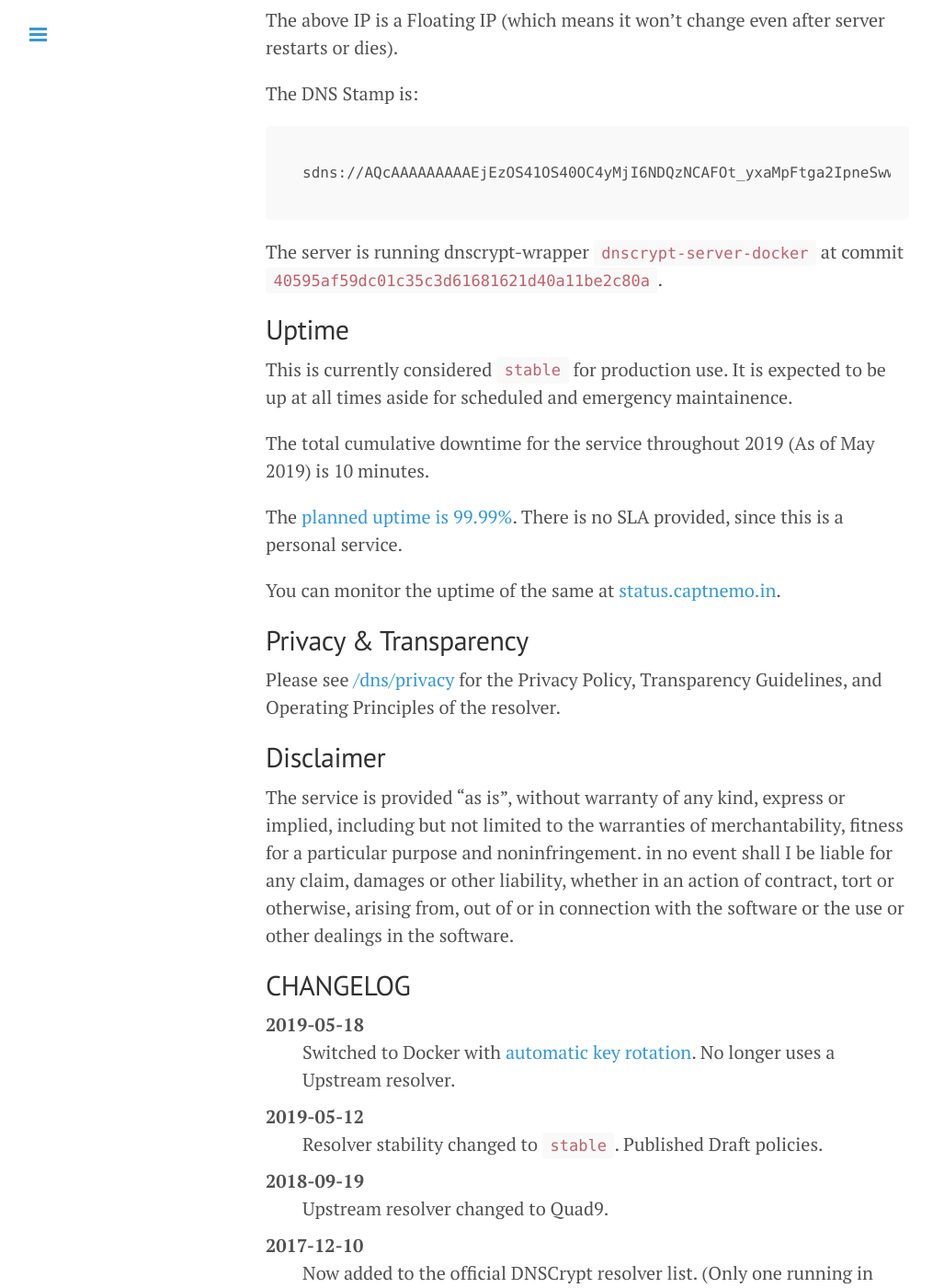
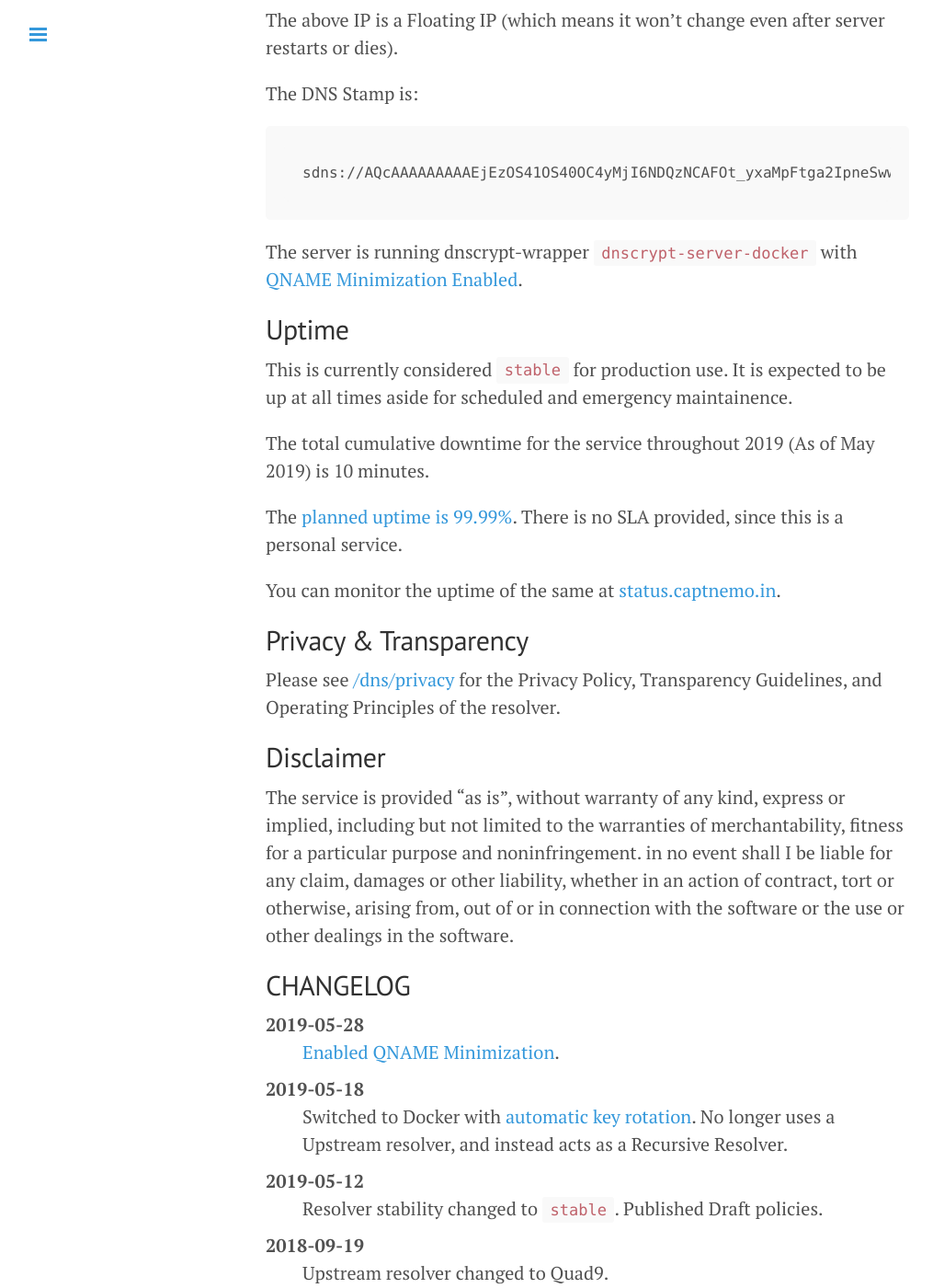
Before and after one commit to captn3m0/captn3m0.github.com, a Jekyll site: the page built from pages/dnscrypt.md, in a window 1280 px wide and 1400 px high, scrolled down 705 px. Shown: the whole window at 92% size, without its empty margins (1-1016 px from the left). Built offline with Jekyll 4.4.1, drawn with Linux system fonts in a browser that asks for light colours.

Commit message:
QNAME Minimization enabled

````diff
--- a/pages/dnscrypt.md
+++ b/pages/dnscrypt.md
@@ -28,7 +28,7 @@ The DNS Stamp is:
 sdns://AQcAAAAAAAAAEjEzOS41OS40OC4yMjI6NDQzNCAFOt_yxaMpFtga2IpneSwwK6rV0oAyleham9IvhoceEBsyLmRuc2NyeXB0LWNlcnQuY2FwdG5lbW8uaW4
 ```
 
-The server is running dnscrypt-wrapper `dnscrypt-server-docker` at commit `40595af59dc01c35c3d61681621d40a11be2c80a`.
+The server is running dnscrypt-wrapper `dnscrypt-server-docker` with [QNAME Minimization Enabled](https://github.com/captn3m0/dnscrypt-server-docker/commit/437cacc0b67784280c619c6f5922f872fc4ebe89).
 
 ## Uptime
 
@@ -50,8 +50,11 @@ The service is provided "as is", without warranty of any kind, express or implie
 
 ## CHANGELOG
 
+2019-05-28
+: [Enabled QNAME Minimization](https://github.com/captn3m0/dnscrypt-server-docker/commit/437cacc0b67784280c619c6f5922f872fc4ebe89).
+
 2019-05-18
-: Switched to Docker with [automatic key rotation](https://captnemo.in/blog/2019/05/18/dnscrypt-migrating-to-docker/). No longer uses a Upstream resolver.
+: Switched to Docker with [automatic key rotation](https://captnemo.in/blog/2019/05/18/dnscrypt-migrating-to-docker/). No longer uses a Upstream resolver, and instead acts as a Recursive Resolver.
 
 2019-05-12
 : Resolver stability changed to `stable`. Published Draft policies.
@@ -76,4 +79,4 @@ The service is provided "as is", without warranty of any kind, express or implie
 
 For any other queries, please see my [contact page](/contact/).
 
-[dnscrypt]: https://dnscrypt.info/ 'DNSCrypt is a protocol that authenticates communications between a DNS client and a DNS resolver.'
+[dnscrypt]: https://dnscrypt.info/ "DNSCrypt is a protocol that authenticates communications between a DNS client and a DNS resolver."
````
Also changed, not shown: pages/dns-privacy.md (+1 -1 lines), projects/index.md (+5 -1 lines).
